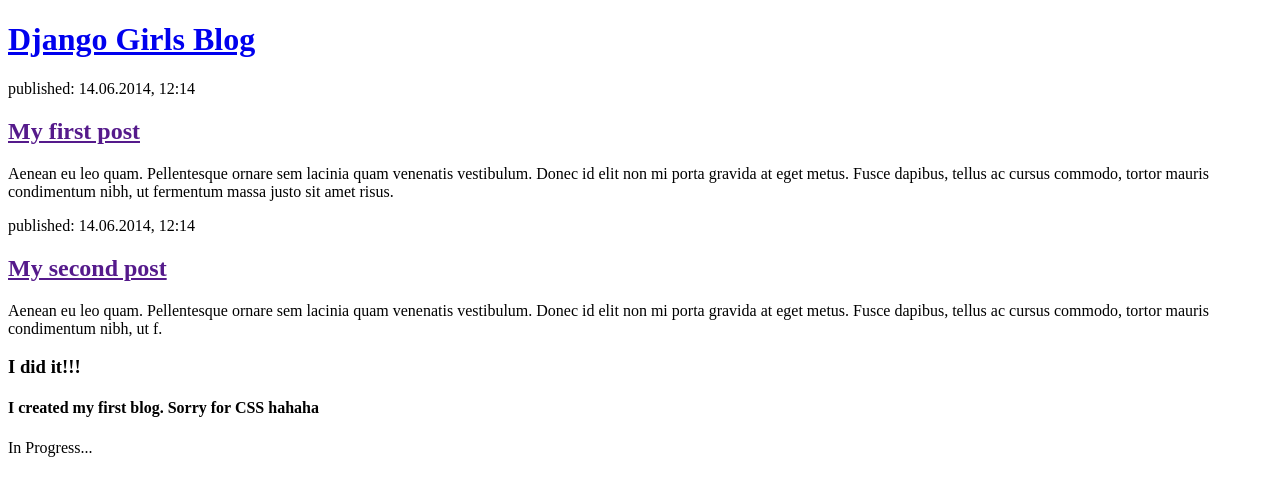
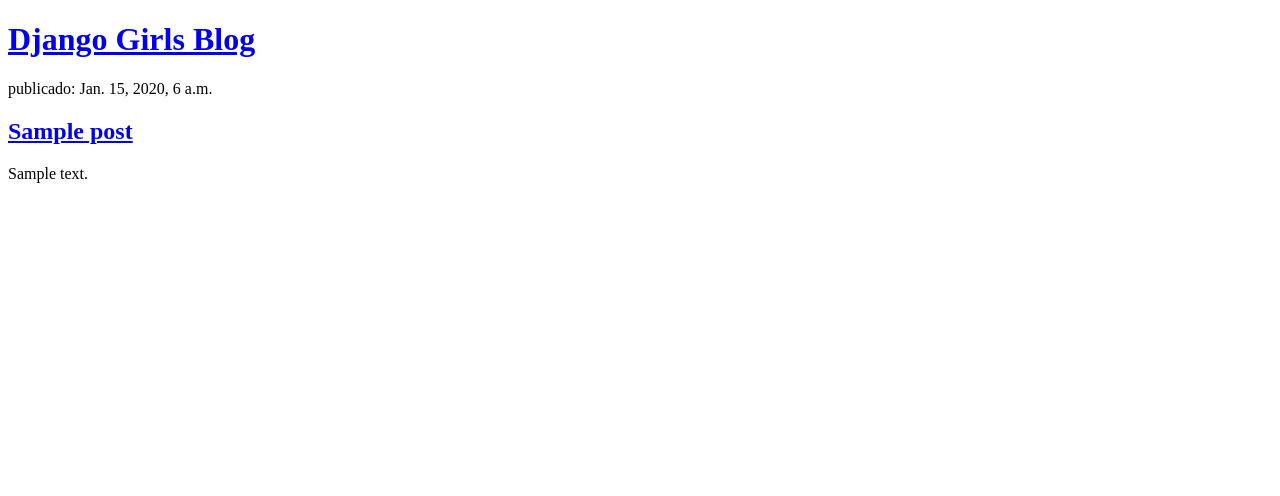
Before and after one commit to Fer-Bar/News-Code-Blog, a Django app: template blog/templates/blog/post_list.html in a window 1280 px wide. Shown: the top 496 px of the page. Run offline with Django 3.2, Linux system fonts and the light colour scheme; the template is opened without the code that fills it: values that come from a table or form of the project are taken from there, others are empty; tables that the repository leaves empty hold one stand-in row (values such as "Sample post").

Commit message:
Templates modificados para mostrar post desde base de datos.

```diff
--- a/blog/templates/blog/post_list.html
+++ b/blog/templates/blog/post_list.html
@@ -8,20 +8,13 @@
             <h1><a href="/">Django Girls Blog</a></h1>
         </div>
 
-        <div>
-            <p>published: 14.06.2014, 12:14</p>
-            <h2><a href="">My first post</a></h2>
-            <p>Aenean eu leo quam. Pellentesque ornare sem lacinia quam venenatis vestibulum. Donec id elit non mi porta gravida at eget metus. Fusce dapibus, tellus ac cursus commodo, tortor mauris condimentum nibh, ut fermentum massa justo sit amet risus.</p>
-        </div>
-
-        <div>
-            <p>published: 14.06.2014, 12:14</p>
-            <h2><a href="">My second post</a></h2>
-            <p>Aenean eu leo quam. Pellentesque ornare sem lacinia quam venenatis vestibulum. Donec id elit non mi porta gravida at eget metus. Fusce dapibus, tellus ac cursus commodo, tortor mauris condimentum nibh, ut f.</p>
-        </div>
-            <h3>I did it!!!</h3>
-            <h4>I created my first blog. Sorry for CSS hahaha</h4>
-            <p>In Progress...</p>
+        {% for post in posts %}
+            <div>
+                <p> publicado: {{ post.published_date }}</p>
+                <h2><a href="#">{{ post.title }}</a></h2>
+                <p>{{ post.text|linebreaksbr }}</p>
+            </div>
+        {% endfor %}
         </div>
     </body>
 </html>
--- a/blog/views.py
+++ b/blog/views.py
@@ -1,4 +1,6 @@
 from django.shortcuts import render
+from .models import Post
 
 def post_list(request):
-    return render(request, 'blog/post_list.html', {})
+    posts = Post.objects.filter(published_date__lte=timezone.now()).order_by('published_date')
+    return render(request, 'blog/post_list.html', {'posts': posts})
```
